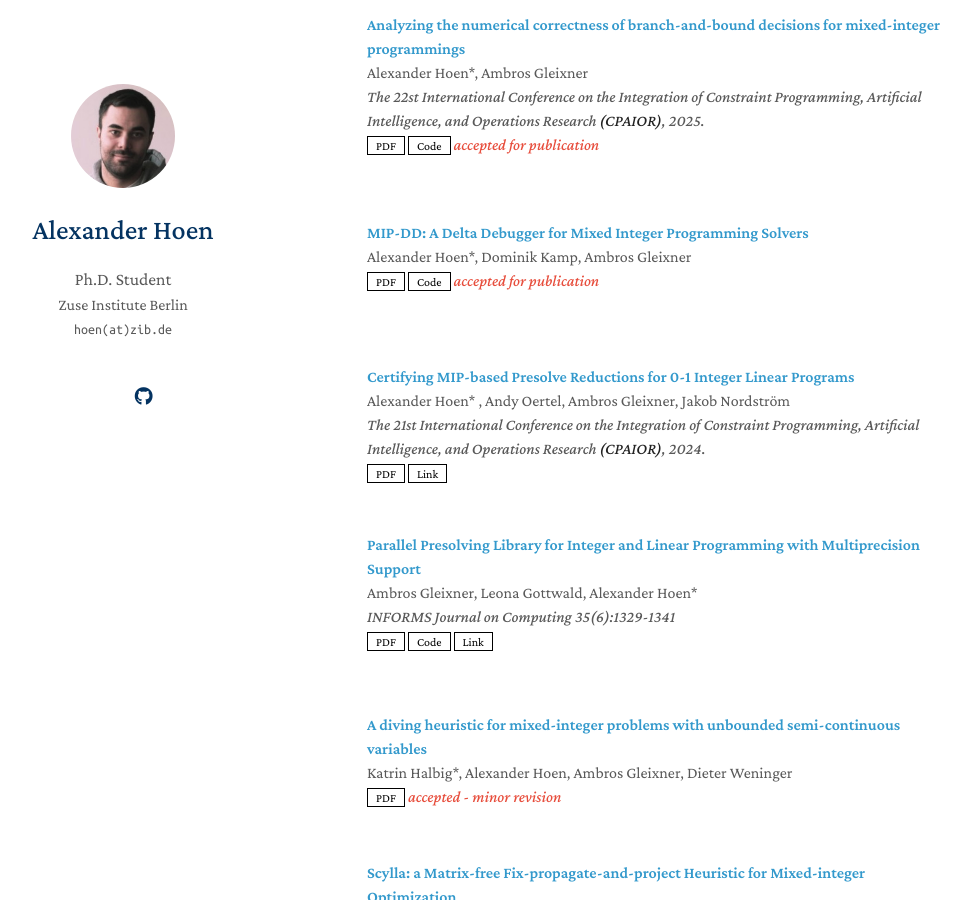
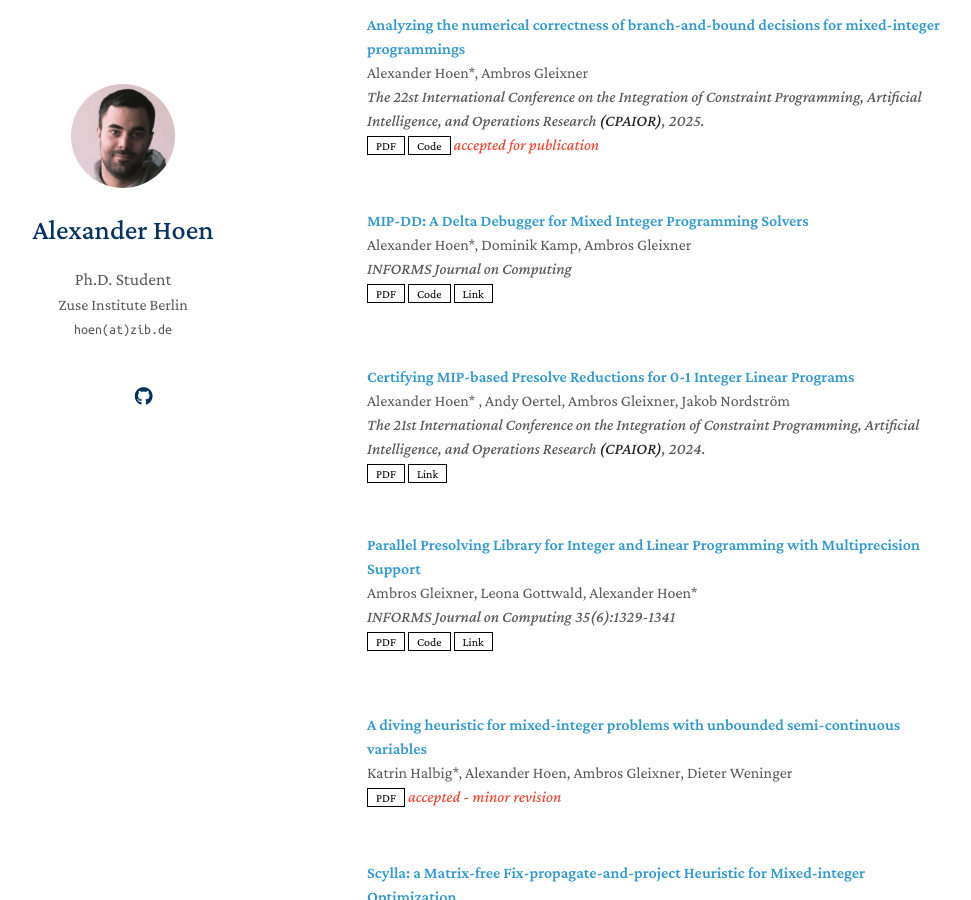
Before and after one commit to alexhoen/alexhoen.github.io, a Jekyll site: the page built from index.md, in a window 1280 px wide and 900 px high, scrolled down 319 px. Shown: the whole window, without its empty margins (153-1124 px from the left). Built offline with Jekyll 4.4.1, drawn with Linux system fonts in a browser that asks for light colours; nearby versions of some CDN libraries; a style sheet for code colours, icons or effects is not loaded; our own code applies the rules of GitHub Pages for plain Markdown files.

Commit message:
Update publications.yml

```diff
--- a/_data/publications.yml
+++ b/_data/publications.yml
@@ -12,12 +12,13 @@ main:
 
    - title: "MIP-DD: A Delta Debugger for Mixed Integer Programming Solvers"
      authors: Alexander Hoen*, Dominik Kamp, Ambros Gleixner
-     conference:
+     conference: "INFORMS Journal on Computing"
+     doi: 10.1287/ijoc.2024.0844
      pdf: https://arxiv.org/abs/2405.19770
-     page:
+     page: https://pubsonline.informs.org/doi/abs/10.1287/ijoc.2024.0844
      bibtex:
      code: https://github.com/scipopt/MIP-DD
-     notes: accepted for publication
+
 
    - title: "Certifying MIP-based Presolve Reductions for 0-1 Integer Linear Programs"
      authors: Alexander Hoen* , Andy Oertel, Ambros Gleixner, Jakob Nordström
```
